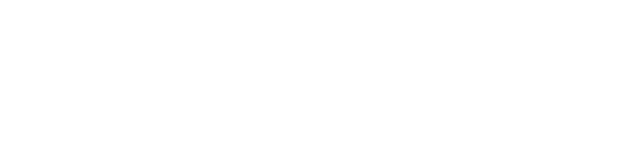
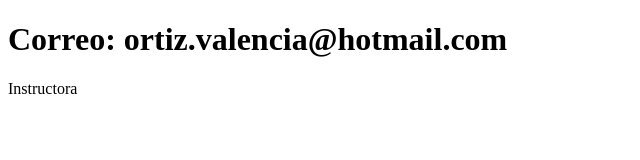
Before and after one commit to FerReggae/sitema-de-registro, a plain HTML site: page index.html in a window 1280 px wide. Shown: the whole page, without its empty margins (0-640 px from the left). Drawn offline with Linux system fonts and the light colour scheme.

Commit message:
Actualiza el contacto

```diff
--- a/index.html
+++ b/index.html
@@ -6,6 +6,7 @@
     <title>Sistema de registro de juegos</title>
 </head>
 <body>
-
+    <h1>Correo: ortiz.valencia@hotmail.com</h1>
+        <p>Instructora</p>
 </body>
 </html>
```
